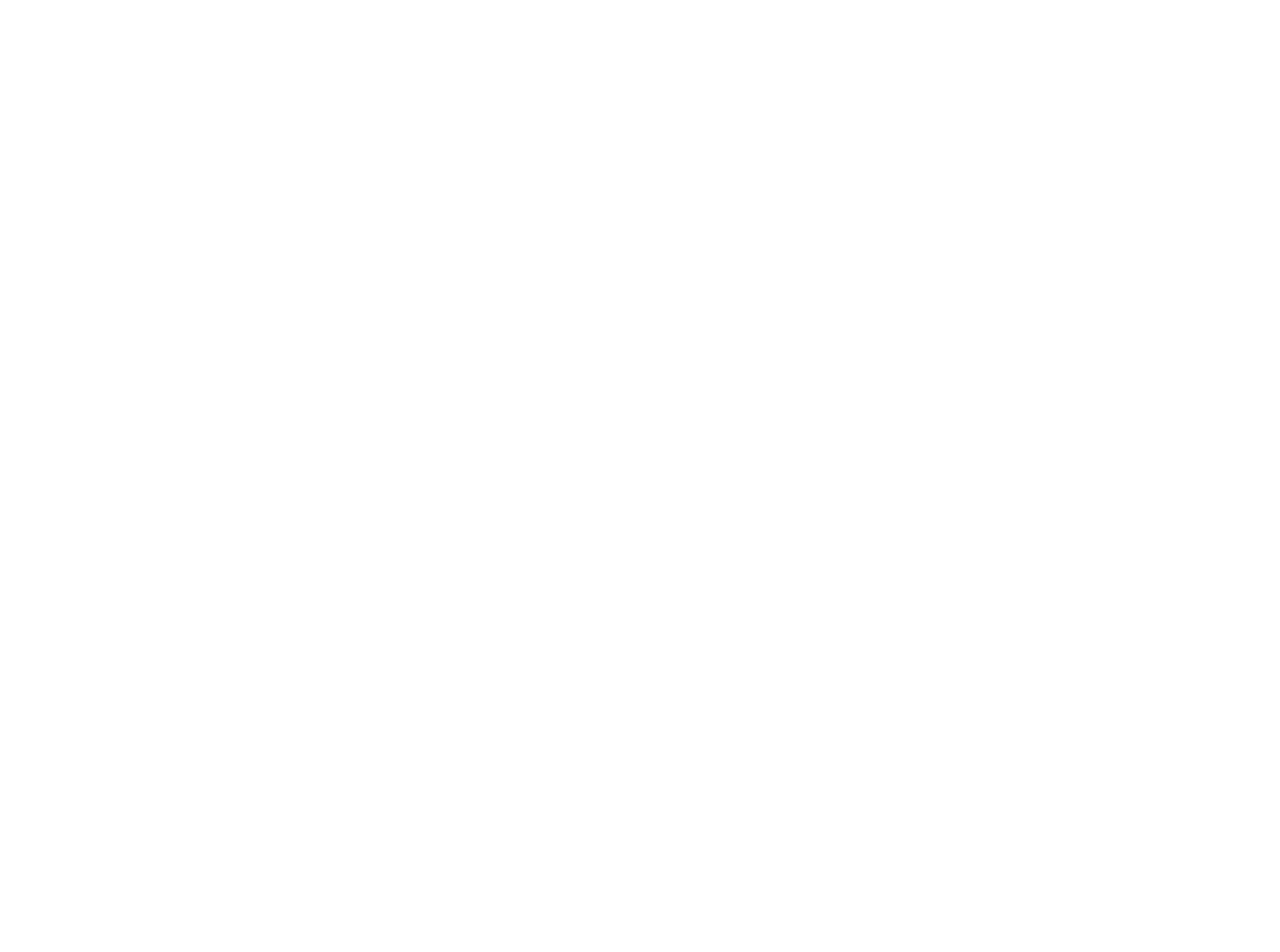
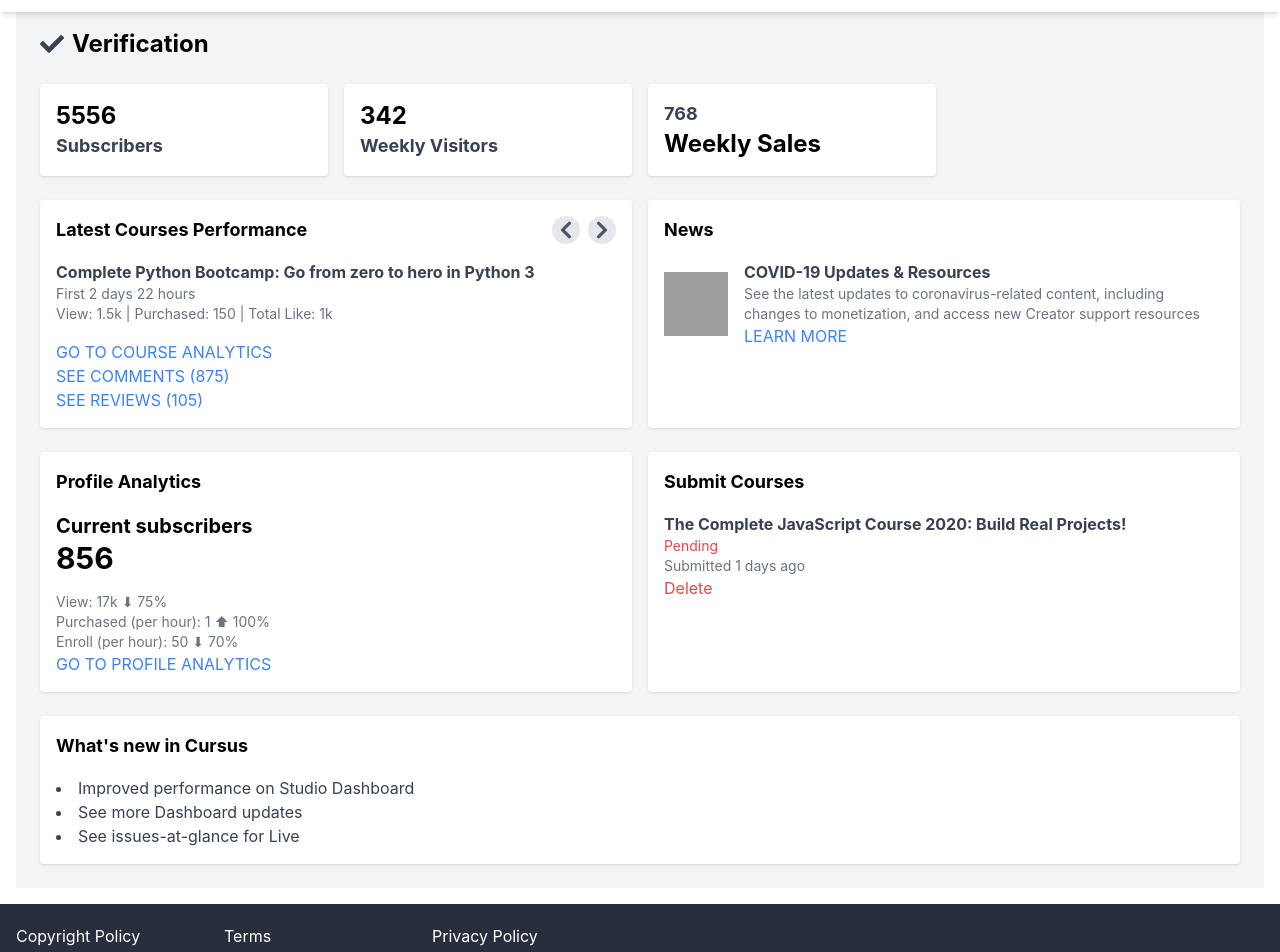
Before and after one commit to Ka213s/Clonesera, a React (Create React App) app: page /instructor_verification in a window 1280 px wide. Before the commit this address had no page. Shown: the part 60-1012 px from the top of the page. Before the commit the page ends 800 px from the top, so only its background shows below. Built offline with nearby package versions, Linux system fonts and the light colour scheme; grey boxes are pictures that could not be loaded.

Commit message:
update ins compo v2

```diff
--- a/src/components/Instructor/Footer.tsx
+++ b/src/components/Instructor/Footer.tsx
@@ -32,7 +32,7 @@
   return (
     <footer className="p-4 shadow-md bg-gray-900 bg-opacity-90">
       <div className="container mx-auto flex justify-between">
-        <div className="flex flex-wrap justify-center w-3/4">
+        <div className="flex flex-wrap justify-center w-1/2">
           {columns.map((column, colIndex) => (
             <ul key={colIndex} className="w-1/3">
               {column.map((link: FooterLink, index: number) => (
--- a/src/models/FileJson/instructorSidebar.json
+++ b/src/models/FileJson/instructorSidebar.json
@@ -11,7 +11,7 @@
       { "text": "Earning", "icon": "FaDollarSign", "url": "/instructor_earning" },
       { "text": "Payout", "icon": "FaWallet", "url": "/instructor_payout" },
       { "text": "Statements", "icon": "FaFile", "url": "/instructor_statements" },
-      { "text": "Verification", "icon": "FaCircleCheck", "url": "/instructor_verification" },
+      { "text": "Verification", "icon": "FaCheck", "url": "/instructor_verification" },
       { "text": "Setting", "icon": "FaCogs", "url": "/settings" },
       { "text": "Send Feedback", "icon": "FaPaperPlane", "url": "/feedback" }
     ]
--- a/src/page/Instructor/Analyics.tsx
+++ b/src/page/Instructor/Verification.tsx
@@ -1,14 +1,14 @@
 import React, { Component } from "react";
-import { FaChartLine, FaChevronLeft as ChevronLeftIcon, FaChevronRight as ChevronRightIcon } from "react-icons/fa";
+import { FaCheck, FaChevronLeft as ChevronLeftIcon, FaChevronRight as ChevronRightIcon } from "react-icons/fa";
 
-class Analyics extends Component {
+class Verification extends Component {
     render() {
         return (
             <div className="bg-gray-100 p-6">
                 <div className="flex justify-between items-center mb-6">
                     <div className="flex items-center space-x-2">
-                        <FaChartLine className="h-6 w-6 text-gray-700" />
-                        <h1 className="text-2xl font-bold">Analyics</h1>
+                        <FaCheck className="h-6 w-6 text-gray-700" />
+                        <h1 className="text-2xl font-bold">Verification</h1>
                     </div>
                 </div>
 
@@ -31,15 +31,6 @@
 
                 </div>
 
-                <div className="bg-white p-4 rounded shadow mb-6 flex justify-between items-center">
-                    <div className="flex items-center space-x-2">
-                        <FaChartLine className="h-6 w-6 text-gray-700" />
-                        <h2 className="text-xl">Jump Into Course Creation</h2>
-                    </div>
-                    <button className="bg-red-500 text-white px-4 py-2 rounded">
-                        Create Your Course
-                    </button>
-                </div>
 
                 <div className="grid grid-cols-2 gap-4 mb-6">
                     {/* Latest Courses Performance */}
@@ -144,4 +135,4 @@
     }
 }
 
-export default Analyics;
+export default Verification;
--- a/src/routers/AppRouters.tsx
+++ b/src/routers/AppRouters.tsx
@@ -21,6 +21,7 @@
 import Earning from "../page/Instructor/Earning";
 import PayOut from "../page/Instructor/PayOut";
 import Statements from "../page/Instructor/Statements";
+import Verification from "../page/Instructor/Verification";
 import SettingsPage from "../components/SettingsPage";
 const AppRouters: React.FC = () => {
   return (
@@ -46,6 +47,7 @@
         <Route path="/instructor_earning" element={<InstructorLayout><Earning /></InstructorLayout>} />
         <Route path="/instructor_payout" element={<InstructorLayout><PayOut /></InstructorLayout>} />
         <Route path="/instructor_statements" element={<InstructorLayout><Statements /></InstructorLayout>} />
+        <Route path="/instructor_verification" element={<InstructorLayout><Verification /></InstructorLayout>} />
         <Route path="/setting" element={<ProtectedRoute allowedRoles={[2]}><SettingsPage /></ProtectedRoute>} />
       </Routes>
     </Router>
```
